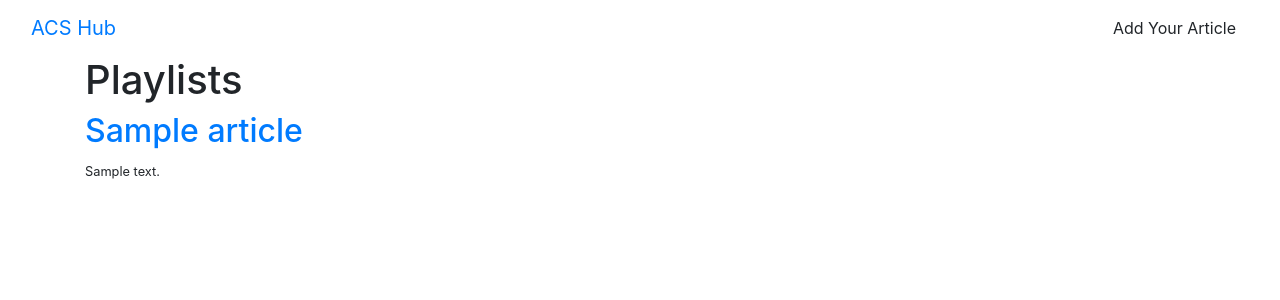
After one commit to swxft/acs-hub, a Flask app: template templates/articles_index.html in a window 1280 px wide. The commit adds this page. Shown: the top 300 px of the page. Run offline with Flask 2, Linux system fonts and the light colour scheme; the template is opened without the code that fills it: most values are stand-ins (such as "Sample title", 1, 10 or a date in 2020); some libraries are stand-ins or nearby versions.

```diff
--- a/app.py
+++ b/app.py
@@ -1,16 +1,118 @@
-from flask import Flask, render_template
-# from pymongo import MongoClient
+from flask import Flask, render_template, request, redirect, url_for
+from flask_pymongo import PyMongo
+from pymongo import MongoClient
+from bson.objectid import ObjectId
+"""
+Useful Commands:
+source venv/bin/activate
 
-# client = MongoClient()
-# db = client.Playlister
-# playlists = db.playlists
+source deactivate
+
+pip3 freeze > requirements.txt
+
+export FLASK_ENV=development; flask run
+
+http://127.0.0.1:5000/ || localhost:5000
+"""
 
 app = Flask(__name__)
+app.config["MONGO_URI"] = "mongodb://localhost:27017/myDatabase"
+
+
+client = MongoClient()
+db = client.ACSHub
+articles = db.articles
+
+
 
 @app.route('/')
-def index():
-    """Return homepage."""
-    return 'Hello to the world!'
+def articles_index():
+    """Show all articles."""
+    return render_template('base.html', articles=articles.find())
+
+
+
+# Home Route ----------------------
+@app.route('/')
+def playlists_index():
+    return render_template('playlists_index.html', playlists=playlists.find())
+
+
+# New Article Form Route ----------------------
+@app.route('/articles/new')
+def playlists_new():
+    return render_template('articles_new.html', article=None, title='New Article')
+
+
+# Create a New Playlist ---------------------------
+@app.route('/articles', methods=['POST'])
+def playlists_submit():
+    article = {
+        'author': request.form.get('author'),
+        'body': request.form.get('description'),
+    }
+    articles.insert_one(article) # add the new playlist to the db
+
+
+    return render_template('articles_show.html', article=article)
+
+# # Show 1 Playlist + Actions you can take on it ---------------------------
+# @app.route('/articles/<article_id>')
+# def playlists_show(playlist_id):
+#     playlist = playlists.find_one({'_id': ObjectId(playlist_id)})
+#     playlist_comments = comments.find({'playlist_id': ObjectId(playlist_id)})
+#     return render_template('playlists_show.html', playlist=playlist, comments=playlist_comments)
+#     # return render_template('playlists_show.html', playlist=playlist, playlists=playlists.find())
+
+
+
+# # Form to Edit a Playlist ------------
+# @app.route('/articles/<article_id>/edit')
+# def playlists_edit(playlist_id):
+#     playlist = playlists.find_one({'_id': ObjectId(playlist_id)})
+#     return render_template('playlists_edit.html', playlist=playlist)
+
+
+
+# # Submit the Edit of a Playlist ------------
+# @app.route('/articles/<article_id>', methods=['POST'])
+# def playlists_update(playlist_id):
+#     video_ids = request.form.get('video_ids').split()
+#     videos = video_url_creator(video_ids)
+#     updated_playlist = {
+#         'title': request.form.get('title'),
+#         'description': request.form.get('description'),
+#         'videos': videos,
+#         'video_ids': video_ids
+#     }
+#     playlists.update_one(
+#         {'_id': ObjectId(playlist_id)},
+#         {'$set': updated_playlist}
+#     )
+#     return redirect(url_for('playlists_show', playlist_id=playlist_id))
+
+
+
+# # Delete a Playlist
+# @app.route('/articles/<article_id>/delete', methods=['POST'])
+# def playlists_delete(playlist_id):
+#     playlists.delete_one({'_id': ObjectId(playlist_id)})
+#     return redirect(url_for('playlists_index'))
+
+
+
+
+@app.errorhandler(404)
+def page_not_found(e):
+    # note that we set the 404 status explicitly
+    return render_template('404.html'), 404
+
+@app.errorhandler(500)
+def something_went_wrong(e):
+    # note that we set the 404 status explicitly
+    return render_template('404.html'), 404
+
+
 
 if __name__ == '__main__':
     app.run(debug=True)
--- a/requirements.txt
+++ b/requirements.txt
@@ -1,9 +1,10 @@
 click==8.0.3
 Flask==2.0.2
+Flask-PyMongo==2.3.0
 gunicorn==20.1.0
 itsdangerous==2.0.1
 Jinja2==3.0.2
 MarkupSafe==2.0.1
 pymongo==3.12.1
-# six @ file:///AppleInternal/BuildRoot/Library/Caches/com.apple.xbs/Sources/python3/python3-103/six-1.15.0-py2.py3-none-any.whl
+six @ file:///AppleInternal/BuildRoot/Library/Caches/com.apple.xbs/Sources/python3/python3-103/six-1.15.0-py2.py3-none-any.whl
 Werkzeug==2.0.2
--- /dev/null
+++ b/templates/articles_index.html
@@ -0,0 +1,15 @@
+<!-- List of all Playlists  -->
+{% extends 'base.html' %}
+
+{% block content %}
+<h1>Playlists</h1>
+
+<div class='row'>
+    {% for playlist in playlists %}
+        <div class='col-md-3'>
+            <h2><a href='/articles/{{ article._id }}'>{{ article.title }}</a></h2>
+            <small>{{ playlist.description }}</small>
+        </div>
+    {% endfor %}
+</div>
+{% endblock %}
--- a/templates/base.html
+++ b/templates/base.html
@@ -2,13 +2,15 @@
 <html>
 <head>
   <meta charset='utf-8'>
-  <title>Playlister</title>
+  <title>ACS Hub</title>
+  <link rel="stylesheet" href="https://stackpath.bootstrapcdn.com/bootstrap/4.3.1/css/bootstrap.min.css" integrity="sha384-ggOyR0iXCbMQv3Xipma34MD+dH/1fQ784/j6cY/iJTQUOhcWr7x9JvoRxT2MZw1T" crossorigin="anonymous">
 </head>
 <body>
-
+  {% include 'partials/navbar.html' %}
+  <div class='container'>
     {% block content %}
-        BODY CONTENT GOES HERE
     {% endblock %}
+  </div>
 
 </body>
 </html>
--- a/templates/home.html
+++ b/templates/home.html
@@ -2,4 +2,5 @@
 
 {% block content %}
     <h1>{{ msg }}</h1>
+    <h1>Hi there</h1>
 {% endblock %}
--- /dev/null
+++ b/templates/partials/navbar.html
@@ -0,0 +1,12 @@
+<nav class='navbar navbar-default'>
+    <div class='container-fluid'>
+        <div class='navbar-header'>
+            <a class='navbar-brand' href='/'>
+                ACS Hub
+            </a>
+        </div>
+        <div class='pull-right'>
+            <a href='/playlists/new' class='btn btn-default navbar-btn'>Add Your Article</a>
+        </div>
+    </div>
+</nav>
```
Also changed, not shown: README.md, 2 other files.
